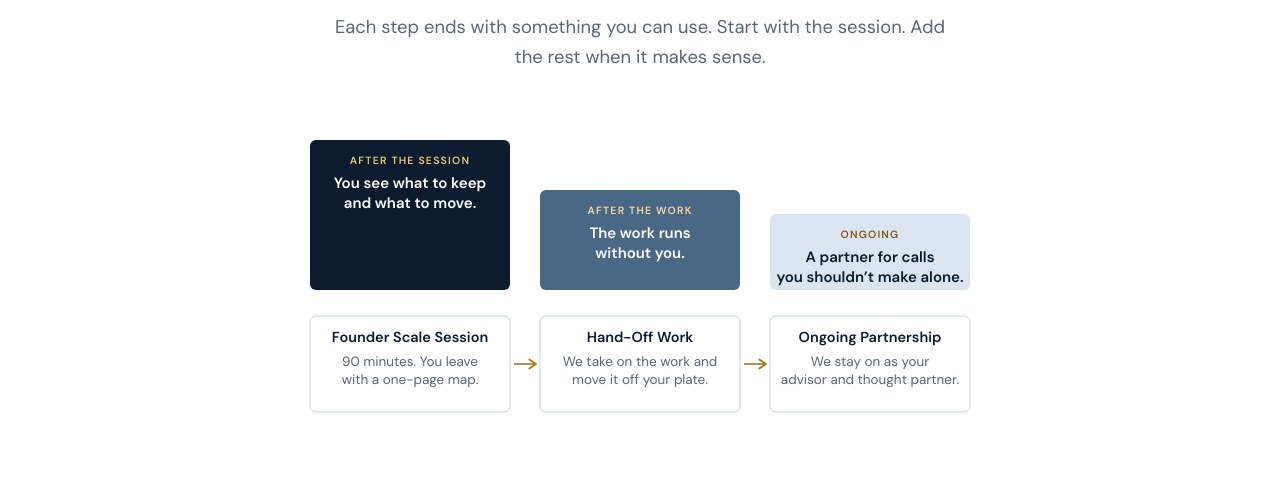
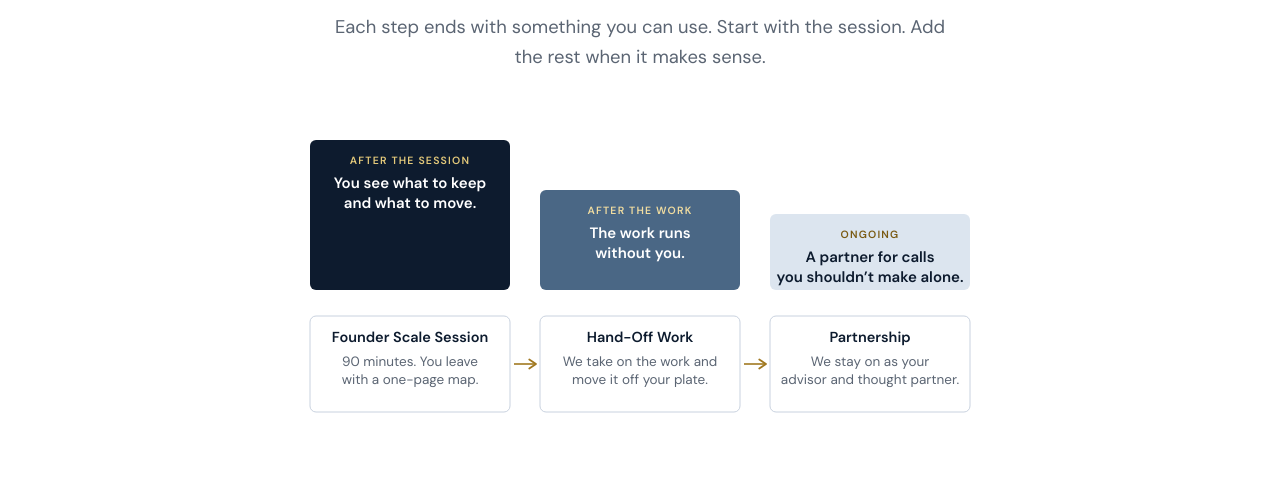
Before and after one commit to Assgnmnt/DeepSightStrategy, a plain HTML site: page solutions.html in a window 1280 px wide. Shown: the part 1389-1866 px from the top of the page. Drawn offline with Linux system fonts and the light colour scheme.

Commit message:
Staircase: drop Ongoing from the box title, it is in the bar above
Co-Authored-By: Claude Sonnet 5.5 <noreply@anthropic.com>
Claude-Session: https://claude.ai/code/session_01FLU4LpmiHj4XPWneNP5H4h

```diff
--- a/solutions.html
+++ b/solutions.html
@@ -201,7 +201,7 @@
         <text x="340" y="246" text-anchor="middle" fill="#5B6573" font-size="13.5">We take on the work and</text>
         <text x="340" y="264" text-anchor="middle" fill="#5B6573" font-size="13.5">move it off your plate.</text>
         <rect x="470" y="196" width="200" height="96" rx="6" fill="#fff" stroke="#C9D2DF"/>
-        <text x="570" y="222" text-anchor="middle" fill="#0D1B2E" font-size="14.5" font-weight="700">Ongoing Partnership</text>
+        <text x="570" y="222" text-anchor="middle" fill="#0D1B2E" font-size="14.5" font-weight="700">Partnership</text>
         <text x="570" y="246" text-anchor="middle" fill="#5B6573" font-size="13.5">We stay on as your</text>
         <text x="570" y="264" text-anchor="middle" fill="#5B6573" font-size="13.5">advisor and thought partner.</text>
         <line x1="214" y1="244" x2="236" y2="244" stroke="#A07820" stroke-width="1.6" marker-end="url(#twa)"/>
```
